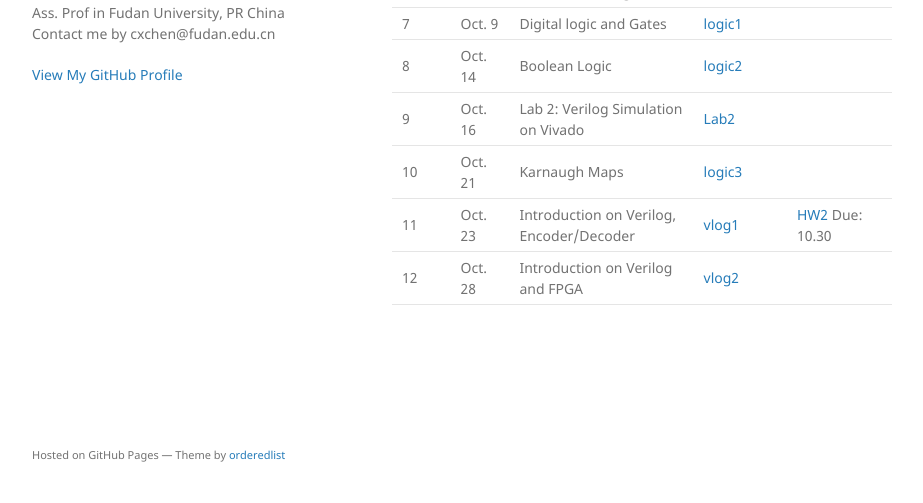
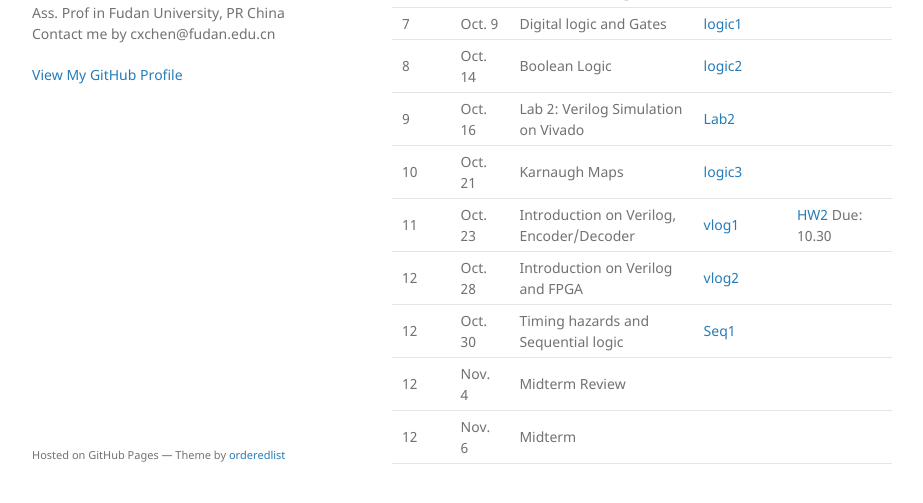
Before and after one commit to cihlab/cihlab.github.io, a Jekyll site: the page built from course/ckt20.md, in a window 1280 px wide and 900 px high, scrolled down 564 px, cut to the strip 366-869 px from the top of the window. Shown: the whole strip, without its empty margins (178-1101 px from the left). Built offline with Jekyll 4.4.1, drawn with Linux system fonts in a browser that asks for light colours; our own code applies the rules of GitHub Pages for plain Markdown files.

Commit message:
Update ckt20.md

```diff
--- a/course/ckt20.md
+++ b/course/ckt20.md
@@ -37,3 +37,6 @@ Score: Homework Assignement (15% x 4)+ Final Project (40%)
 10| Oct. 21  | Karnaugh Maps | [logic3](./cktlec10.pdf)  |  |
 11| Oct. 23 | Introduction on Verilog, Encoder/Decoder |  [vlog1](./cktlec11.pdf)  | [HW2](./ckthw2.pdf) Due: 10.30 |
 12| Oct. 28 | Introduction on Verilog and FPGA |  [vlog2](./cktlec12.pdf)  |  |
+12| Oct. 30 | Timing hazards and Sequential logic |  [Seq1](./cktlec13.pdf)  |  |
+12| Nov. 4 | Midterm Review |    |  |
+12| Nov. 6 | Midterm |   |  |
```
